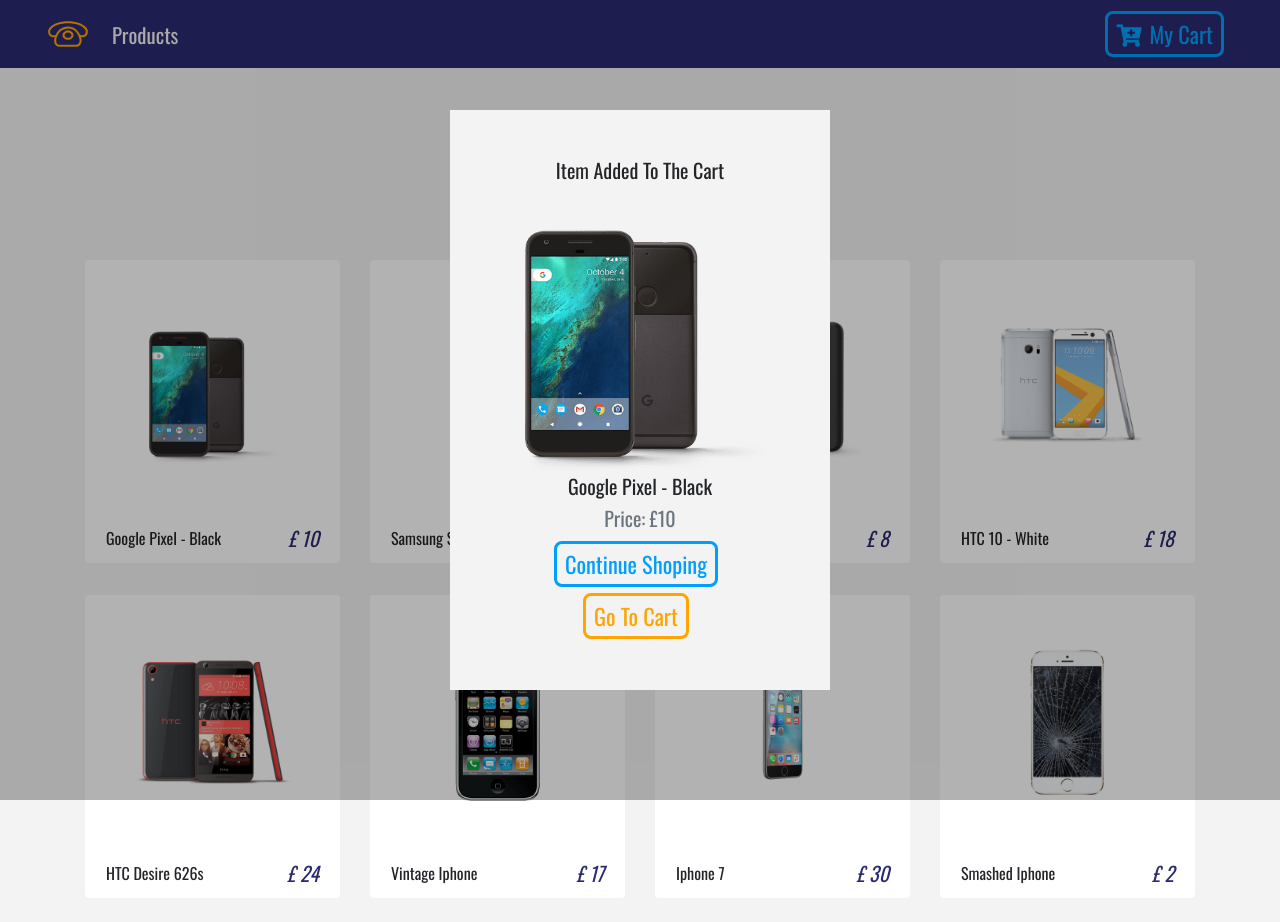
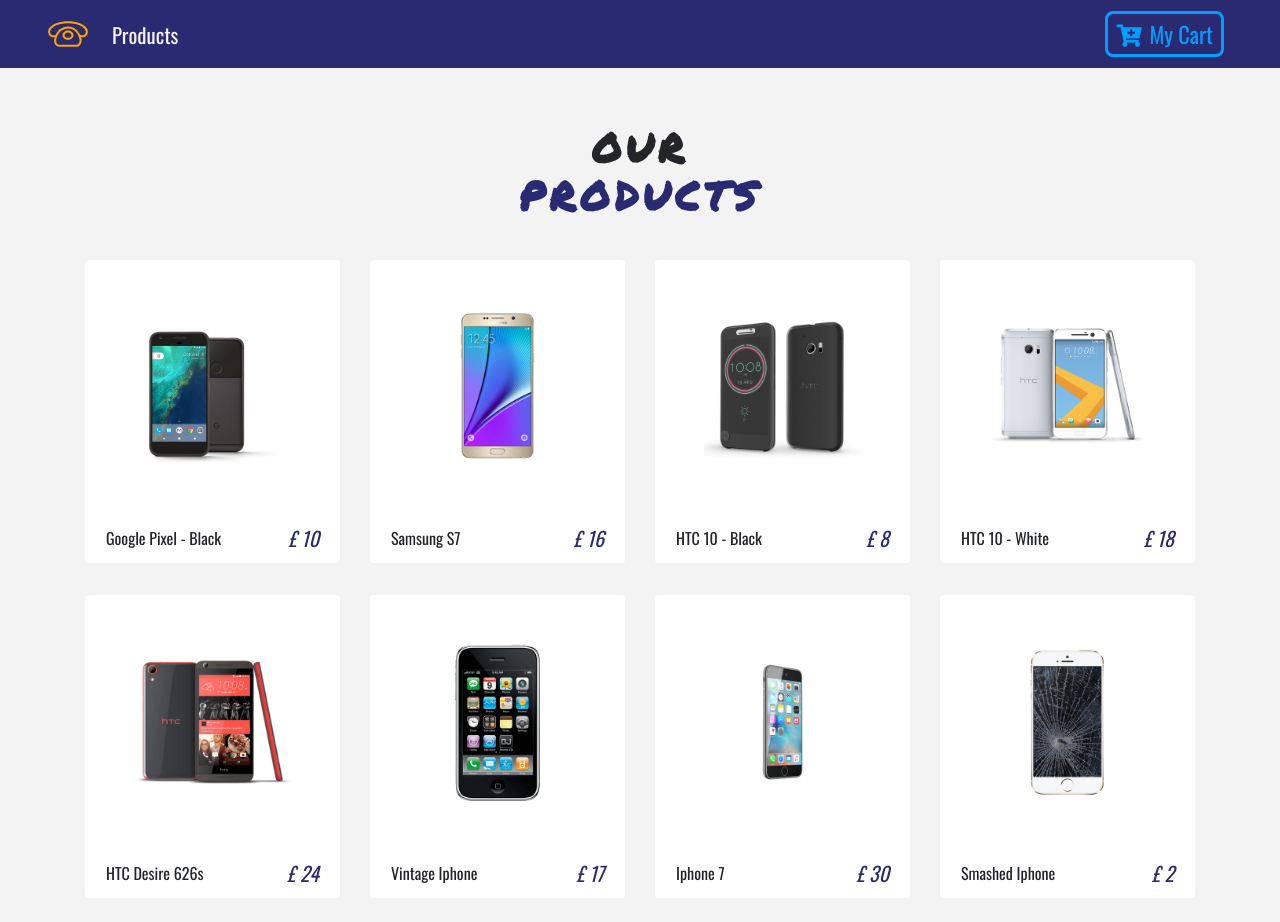
Before and after one commit to catalin-sandru/react_e-commerce, a React (Create React App) app: page / in a window 1280 px wide. Shown: the top 922 px of the page. Built offline with nearby package versions, Linux system fonts and the light colour scheme.

Commit message:
fixed modal bug

```diff
--- a/src/components/Modal.js
+++ b/src/components/Modal.js
@@ -9,10 +9,10 @@
     return (
       <ProductConsumer>
         {(value) => {
-          const {openModal, closeModal} = value;
+          const {modal, closeModal} = value;
           const {img, title, price} = value.modalProduct;
 
-          if(!openModal) {
+          if(!modal) {
             return null;
           } else {
               return (
--- a/src/context.js
+++ b/src/context.js
@@ -10,9 +10,10 @@
     products: [],
     details: detailProduct,
     cart: [],
-    openModal: false,
+    modal: false,
     modalProduct: detailProduct,
   };
+
 
   setProducts = () => {
     let tempProducts = [];
@@ -58,13 +59,13 @@
   openModal = id => {
     const product = this.getItem(id);
     this.setState(() => {
-      return {modalProduct: product, openModal: true}
+      return {modalProduct: product, modal: true}
     }, () => console.log(this.state))
   }
 
   closeModal = () => {
     this.setState(() => {
-      return {openModal: false}
+      return {modal: false}
     }
   )}
 
```
